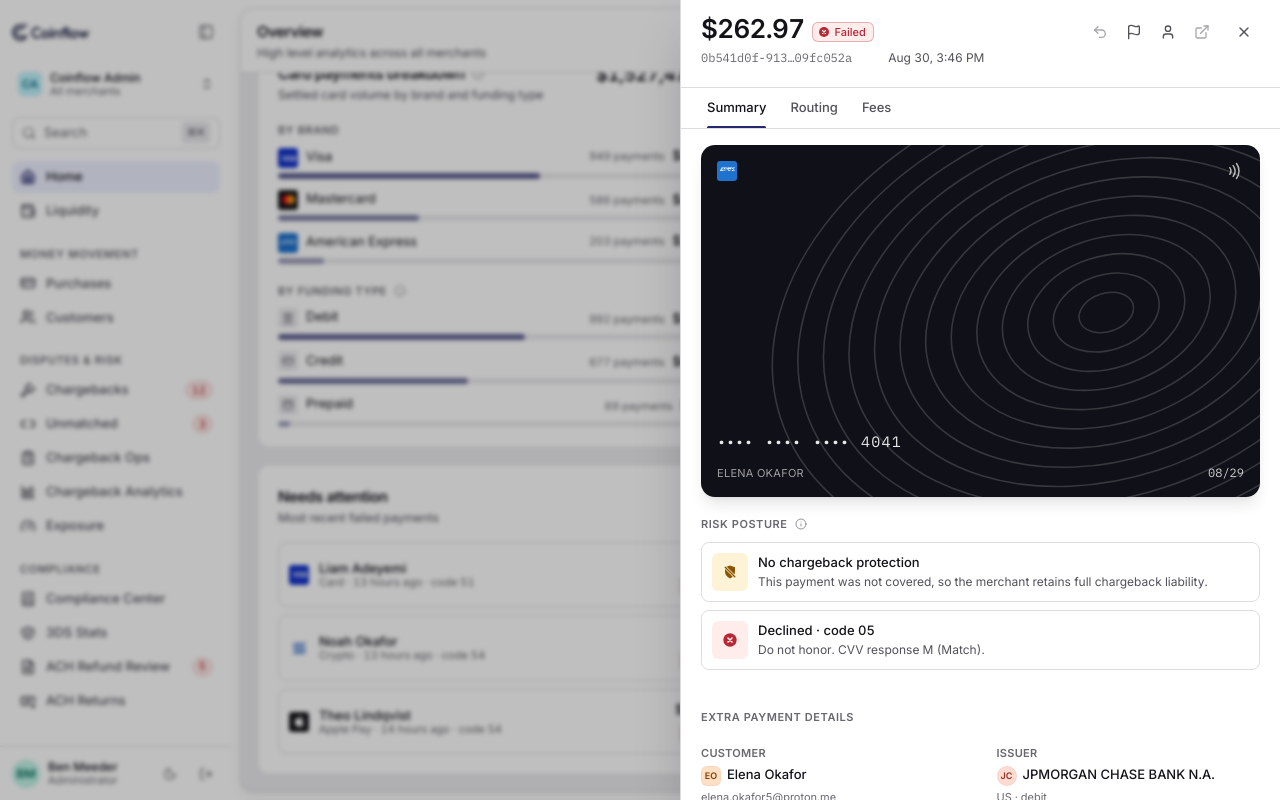
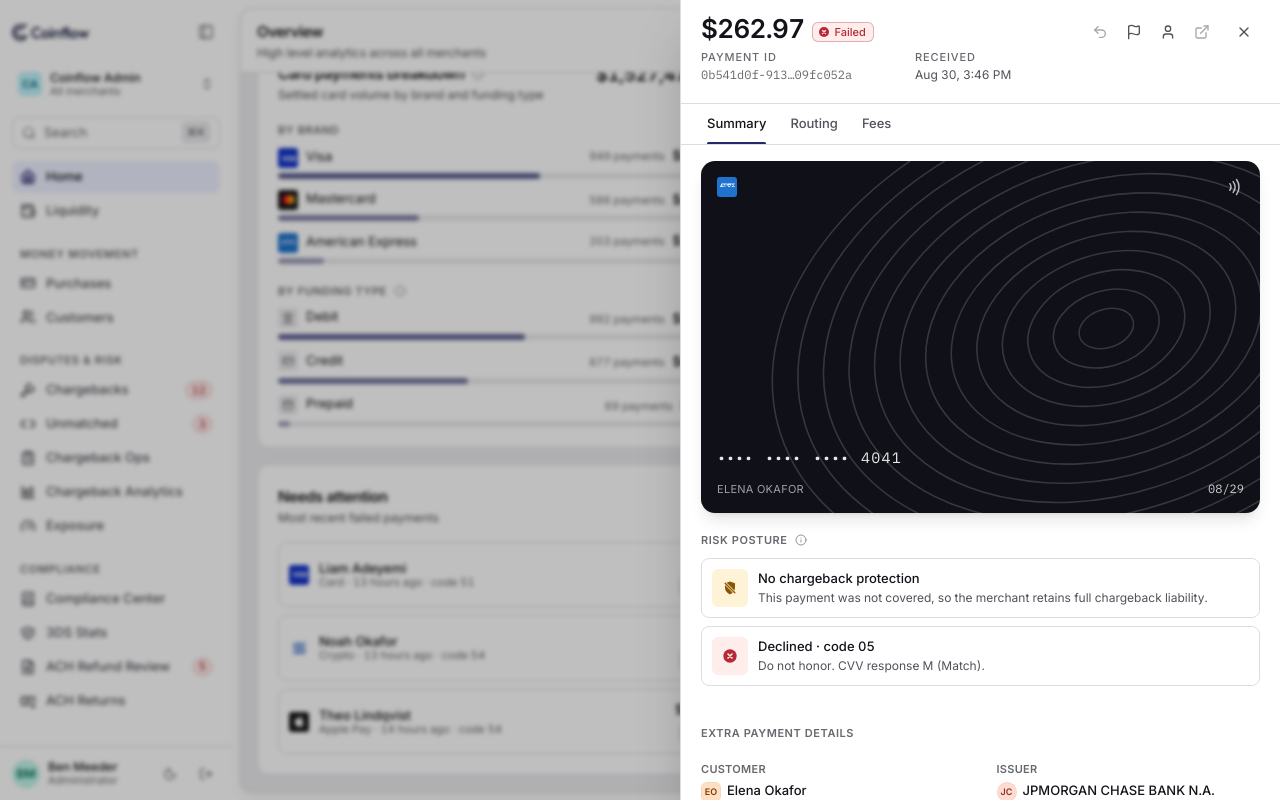
Before and after one commit to Anikhet/coinflow-portal, a React (Vite) app: page / in a window 1280 px wide. Both pictures are taken after a click on the button 997 px from the left and 574 px from the top of the page. Built offline with nearby package versions, Linux system fonts and the light colour scheme.

Commit message:
feat(drawers): label the header facts on a grid

```diff
--- a/src/components/ui/drawer-chrome.tsx
+++ b/src/components/ui/drawer-chrome.tsx
@@ -21,7 +21,41 @@ import { Skeleton } from './skeleton'
  */
 
 export const DRAWER_HEADER_CLASS =
-  'flex h-[88px] shrink-0 items-start gap-3 border-b border-border px-5 py-4'
+  'flex h-[104px] shrink-0 items-start gap-3 border-b border-border px-5 py-4'
+
+/**
+ * The header's secondary facts, as a label/value grid.
+ *
+ * Two columns at FIXED widths, not a flex row. Previously the timestamp began
+ * wherever the ID happened to end, so its left edge was a function of the
+ * record's id length — scrolling through a queue made the second line jitter
+ * sideways. Locking the columns gives the eye one vertical edge per field to
+ * track down a stack of records.
+ *
+ * The labels are the other half of the change: an unlabelled mono string and
+ * an unlabelled date ask the reader to infer what each one is from its shape.
+ * A tracked 12px caption names it outright, and it is the same label/value
+ * pairing the Detail rows in the body below already use — so the header stops
+ * being a special case and becomes the first row of the record.
+ */
+export function HeaderFields({ children }: { children: ReactNode }) {
+  return (
+    <div className="group/row mt-2.5 grid grid-cols-[minmax(0,190px)_minmax(0,1fr)] gap-x-6">
+      {children}
+    </div>
+  )
+}
+
+export function HeaderField({ label, children }: { label: string; children: ReactNode }) {
+  return (
+    <div className="flex min-w-0 flex-col gap-0.5">
+      <span className="text-xs font-medium uppercase leading-none tracking-[0.08em] text-ink-faint">
+        {label}
+      </span>
+      <span className="flex min-w-0 items-center gap-1 text-sm leading-5">{children}</span>
+    </div>
+  )
+}
 
 /** Matches the rendered <TabsList>: py-2.5 triggers on a 1px bottom border. */
 const DRAWER_TABS_HEIGHT = 41
@@ -70,9 +104,15 @@ export function DrawerSkeleton({ header, children }: {
 /** Title-and-subtitle placeholder stack, shared by both drawer headers. */
 export function DrawerSkeletonHeading({ titleClassName }: { titleClassName: string }) {
   return (
-    <div className="flex-1 space-y-2">
+    <div className="flex-1">
       <Skeleton className={titleClassName} />
-      <Skeleton className="h-3 w-56" />
+      {/* Mirrors HeaderFields: two columns on the same 190px/1fr track, each a
+          caption over a value, so the box the skeleton reserves is the box the
+          loaded header fills. */}
+      <div className="mt-2.5 grid grid-cols-[minmax(0,190px)_minmax(0,1fr)] gap-x-6">
+        <div className="space-y-1.5"><Skeleton className="h-2.5 w-16" /><Skeleton className="h-3.5 w-32" /></div>
+        <div className="space-y-1.5"><Skeleton className="h-2.5 w-16" /><Skeleton className="h-3.5 w-28" /></div>
+      </div>
     </div>
   )
 }
--- a/src/features/customers/customer-drawer.tsx
+++ b/src/features/customers/customer-drawer.tsx
@@ -7,7 +7,7 @@ import { VerificationTab } from './tabs/verification-tab'
 import { Avatar } from '@/components/ui/avatar'
 import { Button } from '@/components/ui/button'
 import { CopyButton } from '@/components/ui/copy-button'
-import { DRAWER_HEADER_CLASS, DrawerSkeleton, DrawerSkeletonHeading } from '@/components/ui/drawer-chrome'
+import { DRAWER_HEADER_CLASS, DrawerSkeleton, DrawerSkeletonHeading, HeaderField, HeaderFields } from '@/components/ui/drawer-chrome'
 import { Dropdown, DropdownContent, DropdownItem, DropdownTrigger } from '@/components/ui/dropdown'
 import { RecordSheet } from '@/components/ui/record-sheet'
 import { RecordStepper } from '@/components/ui/record-stepper'
@@ -21,7 +21,8 @@ import { blockedTone, kycTone } from '@/lib/tone-map'
 import { fetchCustomer } from '@/mocks/api'
 import { useDrawerStore } from '@/stores/drawer-store'
 import type { Customer } from '@/types'
-import { Ban, ChevronDown, Download, Flag, ShieldCheck, X } from 'lucide-react'
+import { ChevronDown, Download, X } from 'lucide-react'
+import { BanFilled, FlagFilled, LockOpenFilled, ShieldCheckFilled } from '@/components/icons/filled-glyphs'
 
 /**
  * CUSTOMER DRAWER
@@ -93,13 +94,18 @@ function CustomerDrawerContent({ customer }: { customer: Customer }) {
             <StatusPill descriptor={kyc} />
             {customer.blocked && <StatusPill descriptor={blockedTone(true)} />}
           </div>
-          <div className="group/row mt-1 flex items-center gap-3">
-            <Truncated className="text-sm text-ink-muted">{customer.email}</Truncated>
-            <span className="flex shrink-0 items-center gap-1">
-              <Truncated always title={customer.id} className="font-mono text-sm text-ink-faint">{truncateId(customer.id, 8, 4)}</Truncated>
+          <HeaderFields>
+            <HeaderField label="Email">
+              <Truncated className="text-ink-muted">{customer.email}</Truncated>
+              <CopyButton value={customer.email} label="Copy email" />
+            </HeaderField>
+            <HeaderField label="Customer ID">
+              <Truncated always title={customer.id} className="font-mono text-ink-faint">
+                {truncateId(customer.id, 8, 4)}
+              </Truncated>
               <CopyButton value={customer.id} label="Copy customer ID" />
-            </span>
-          </div>
+            </HeaderField>
+          </HeaderFields>
         </div>
 
         <div className="flex shrink-0 items-center gap-0.5">
@@ -116,12 +122,18 @@ function CustomerDrawerContent({ customer }: { customer: Customer }) {
               </Button>
             </DropdownTrigger>
             <DropdownContent align="end">
-              <DropdownItem>
-                <Ban />
+              {/* Each mark is the one the registry already gives that state, so
+                  the row that blocks a customer wears the same ban glyph in the
+                  same critical red as the "Blocked" pill it will produce. The
+                  toned rows are the two with a consequence; verification is
+                  caution because it puts the record into review, not because it
+                  is dangerous. Export stays neutral — it changes nothing. */}
+              <DropdownItem tone={customer.blocked ? 'positive' : 'critical'}>
+                {customer.blocked ? <LockOpenFilled /> : <BanFilled />}
                 {customer.blocked ? 'Unblock customer' : 'Block customer'}
               </DropdownItem>
-              <DropdownItem><ShieldCheck />Request verification</DropdownItem>
-              <DropdownItem><Flag />Report as fraud</DropdownItem>
+              <DropdownItem tone="caution"><ShieldCheckFilled />Request verification</DropdownItem>
+              <DropdownItem tone="critical"><FlagFilled />Report as fraud</DropdownItem>
               <DropdownItem><Download />Export customer data</DropdownItem>
             </DropdownContent>
           </Dropdown>
--- a/src/features/purchases/payment-drawer.tsx
+++ b/src/features/purchases/payment-drawer.tsx
@@ -11,7 +11,7 @@ import { Tooltip } from '@/components/ui/tooltip'
 import { CopyButton } from '@/components/ui/copy-button'
 import { CardVisual } from '@/components/ui/card-visual'
 import { Callout, Fact, FactGrid, Row, Section } from '@/components/ui/detail'
-import { DrawerSkeleton, DrawerSkeletonHeading, DRAWER_HEADER_CLASS } from '@/components/ui/drawer-chrome'
+import { DrawerSkeleton, DrawerSkeletonHeading, DRAWER_HEADER_CLASS, HeaderField, HeaderFields } from '@/components/ui/drawer-chrome'
 import { Skeleton } from '@/components/ui/skeleton'
 import { useDrawerStore } from '@/stores/drawer-store'
 import { useUiStore } from '@/stores/ui-store'
@@ -89,6 +89,10 @@ function PaymentDrawerContent({ payment, onViewCustomer }: {
   const timezone = useUiStore((state) => state.timezone)
   const status = paymentStatusTone(payment.status)
 
+  // All four wear lucide OUTLINE marks. The filled glyph set exists for status
+  // marks — a 12px tick or slash inside a pill, where a 1.5px stroke smudges —
+  // not for action affordances. One solid flag beside three outline icons read
+  // as an emphasis this command does not have; the tooltip names it instead.
   const actions = [
     { icon: Undo2, label: 'Refund transaction', disabled: payment.status !== 'settled' },
     { icon: Flag, label: 'Report as fraud', disabled: false },
@@ -134,17 +138,19 @@ function PaymentDrawerContent({ payment, onViewCustomer }: {
             </SheetTitle>
             <StatusPill descriptor={status} />
           </div>
-          {/* gap-3 between groups, gap-1 inside one: a 3:1 ratio is the
-              smallest that reads as grouping rather than as loose spacing. */}
-          <div className="group/row mt-1.5 flex items-center gap-3">
-            <span className="flex min-w-0 items-center gap-1">
-              <Truncated always title={payment.id} className="font-mono text-sm text-ink-faint">{truncateId(payment.id, 12, 8)}</Truncated>
+          <HeaderFields>
+            <HeaderField label="Payment ID">
+              <Truncated always title={payment.id} className="font-mono text-ink-faint">
+                {truncateId(payment.id, 12, 8)}
+              </Truncated>
               <CopyButton value={payment.id} label="Copy payment ID" />
-            </span>
-            <span className="shrink-0 text-sm text-ink-muted">
-              {formatDateTime(payment.createdAt, timezone)}
-            </span>
-          </div>
+            </HeaderField>
+            <HeaderField label="Received">
+              <Truncated className="text-ink-muted">
+                {formatDateTime(payment.createdAt, timezone)}
+              </Truncated>
+            </HeaderField>
+          </HeaderFields>
         </div>
 
         <div className="flex shrink-0 items-center gap-0.5">
```
